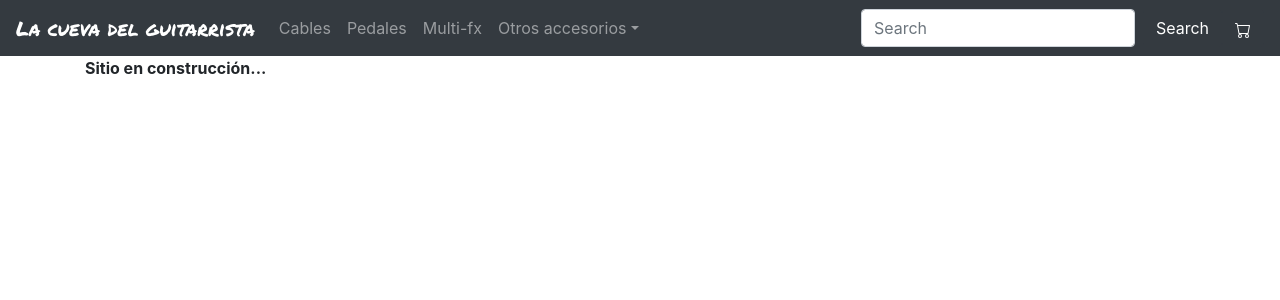
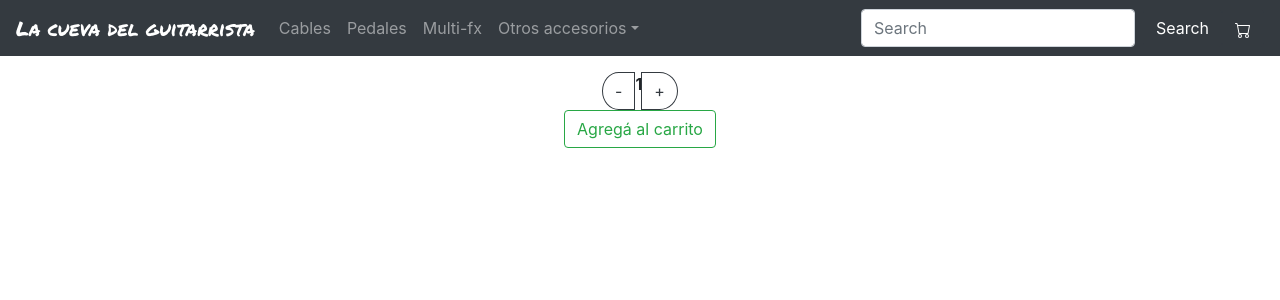
Before and after one commit to JoaquinBonet/accmusicales-bonet, a React (Create React App) app: page / in a window 1280 px wide. Shown: the top 300 px of the page. Built offline with nearby package versions, Linux system fonts and the light colour scheme.

Commit message:
Subo ItemCount

```diff
--- a/src/App.js
+++ b/src/App.js
@@ -3,13 +3,14 @@ import './App.css';
 import {NavBar} from './components/NavBar.js';
 import 'bootstrap/dist/css/bootstrap.min.css';
 import { ItemListContainer } from './components/ItemListContainer';
+import { ItemCount } from './components/ItemCount';
 
 
 
 function App() {
   return <>
     <NavBar  />
-    <ItemListContainer />
+    <ItemListContainer><ItemCount ></ItemCount></ItemListContainer>
   </>
 }
 
--- /dev/null
+++ b/src/components/ItemCount.js
@@ -0,0 +1,18 @@
+import React from 'react';
+import ButtonGroup from 'react-bootstrap/ButtonGroup';
+import Button from 'react-bootstrap/Button';
+import './styles.css'
+
+
+export const ItemCount = (props) => {
+    const [count, setCount] = React.useState(props.initial);
+
+    return <div className="itemCount">
+        <ButtonGroup aria-label="ItemCount" >
+            <Button variant="outline-dark" className="btnCount" onClick={() => setCount(count - 1)} disabled={count < 1 ? "true" : ""}>-</Button>
+            <div className="count"><b>{count}</b></div>
+            <Button variant="outline-dark" className="btnCount" onClick={() => setCount(count + 1)} disabled={count === props.stock ? "true" : ""}>+</Button>
+        </ButtonGroup>
+        <Button variant="outline-success" className="btnAdd">Agregá al carrito</Button>
+    </div>
+}
--- a/src/components/ItemListContainer.js
+++ b/src/components/ItemListContainer.js
@@ -1,5 +1,6 @@
 import React from 'react';
+import { ItemCount } from './ItemCount';
 
 export const ItemListContainer = () => {
-    return <div className="container" > <b>Sitio en construcción... </b></div>
+    return <div className="container" ><ItemCount initial={1} stock={5} ></ItemCount></div>
 }
--- /dev/null
+++ b/src/components/styles.css
@@ -0,0 +1,18 @@
+.btnCount{
+    border-radius: 100%;
+
+}
+
+.itemCount{
+    display:flex;
+    align-items:center;
+    flex-flow: column wrap;
+    margin: 1em;
+    justify-content: center;
+}
+
+.count{
+    width:100%;
+
+
+}
```
